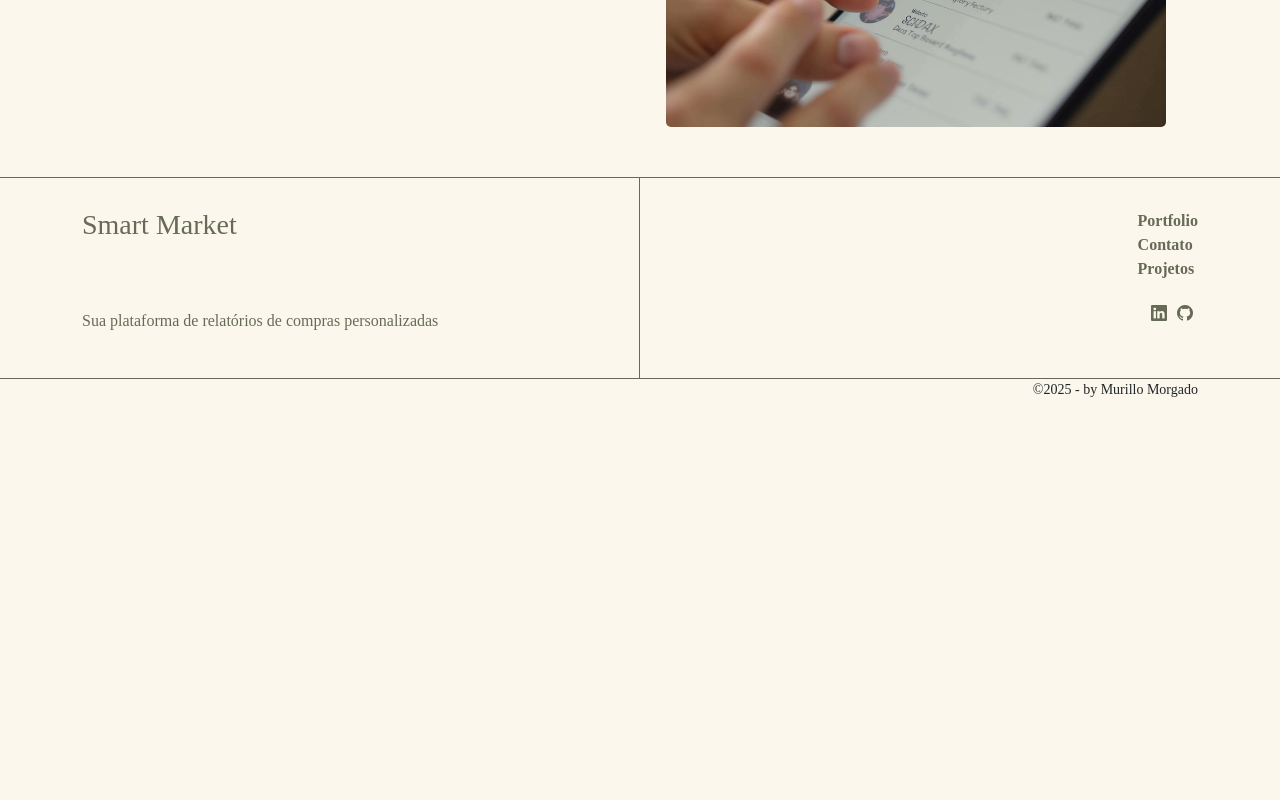
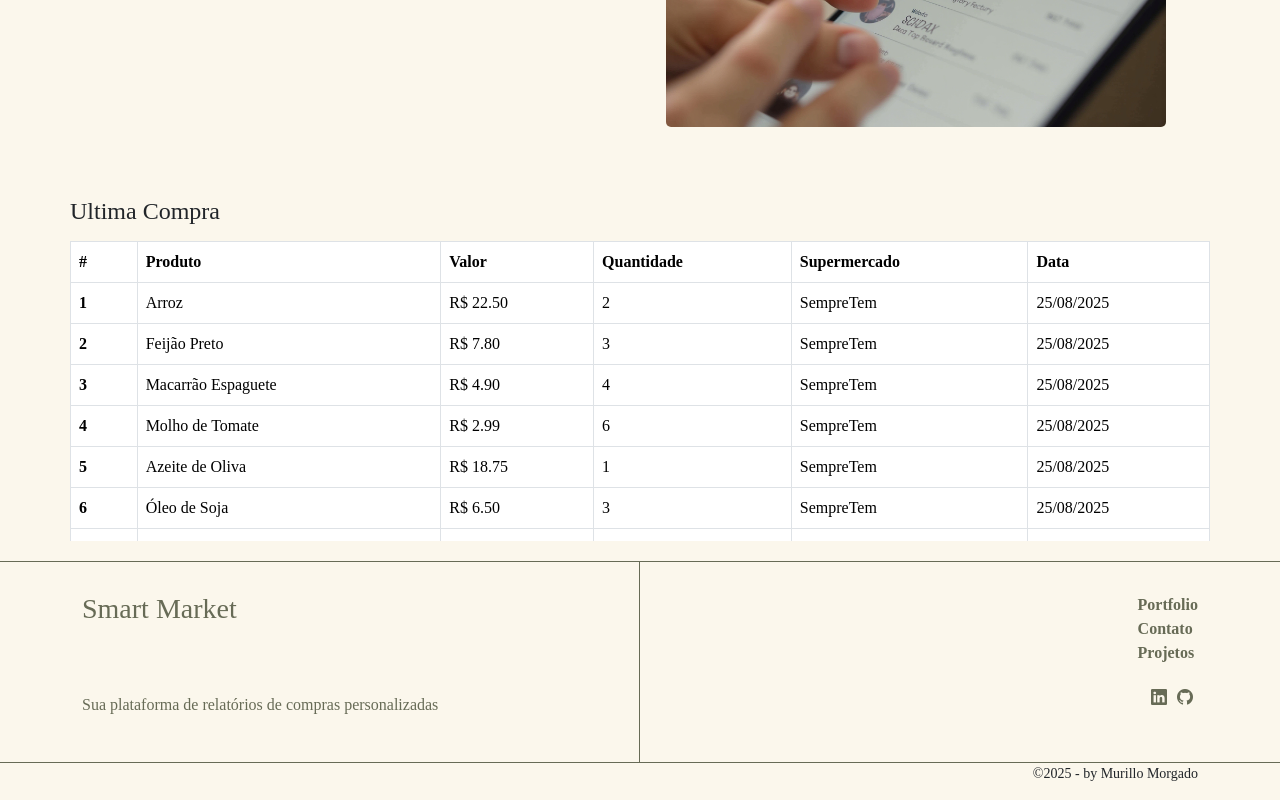
Before and after one commit to MurilloMorgado/smart-market-front, an Angular app: page /inicio in a window 1280 px wide. Shown: the part 1472-2272 px from the top of the page. Before the commit the page ends 1888 px from the top, so only its background shows below. Built offline with nearby package versions, Linux system fonts and the light colour scheme.

Commit message:
Implementando tabela com ultima compra

```diff
--- /dev/null
+++ b/public/data/ultima-compra.json
@@ -0,0 +1,47 @@
+[
+  {"produto": "Arroz", "valor": "R$ 22.50", "quantidade": "2", "supermercado": "SempreTem", "data": "25/08/2025"},
+  {"produto": "Feijão Preto", "valor": "R$ 7.80", "quantidade": "3", "supermercado": "SempreTem", "data": "25/08/2025"},
+  {"produto": "Macarrão Espaguete", "valor": "R$ 4.90", "quantidade": "4", "supermercado": "SempreTem", "data": "25/08/2025"},
+  {"produto": "Molho de Tomate", "valor": "R$ 2.99", "quantidade": "6", "supermercado": "SempreTem", "data": "25/08/2025"},
+  {"produto": "Azeite de Oliva", "valor": "R$ 18.75", "quantidade": "1", "supermercado": "SempreTem", "data": "25/08/2025"},
+  {"produto": "Óleo de Soja", "valor": "R$ 6.50", "quantidade": "3", "supermercado": "SempreTem", "data": "25/08/2025"},
+  {"produto": "Sal Refinado", "valor": "R$ 2.30", "quantidade": "2", "supermercado": "SempreTem", "data": "25/08/2025"},
+  {"produto": "Açúcar Cristal", "valor": "R$ 4.20", "quantidade": "5", "supermercado": "SempreTem", "data": "25/08/2025"},
+  {"produto": "Café em Pó", "valor": "R$ 9.40", "quantidade": "2", "supermercado": "SempreTem", "data": "25/08/2025"},
+  {"produto": "Leite Integral", "valor": "R$ 4.60", "quantidade": "6", "supermercado": "SempreTem", "data": "25/08/2025"},
+  {"produto": "Margarina", "valor": "R$ 5.10", "quantidade": "2", "supermercado": "SempreTem", "data": "25/08/2025"},
+  {"produto": "Requeijão Cremoso", "valor": "R$ 7.00", "quantidade": "3", "supermercado": "SempreTem", "data": "25/08/2025"},
+  {"produto": "Queijo Mussarela", "valor": "R$ 25.00", "quantidade": "1", "supermercado": "SempreTem", "data": "25/08/2025"},
+  {"produto": "Presunto Fatiado", "valor": "R$ 16.90", "quantidade": "1", "supermercado": "SempreTem", "data": "25/08/2025"},
+  {"produto": "Pão de Forma", "valor": "R$ 8.20", "quantidade": "2", "supermercado": "SempreTem", "data": "25/08/2025"},
+  {"produto": "Biscoito Recheado", "valor": "R$ 3.75", "quantidade": "5", "supermercado": "SempreTem", "data": "25/08/2025"},
+  {"produto": "Achocolatado em Pó", "valor": "R$ 7.45", "quantidade": "2", "supermercado": "SempreTem", "data": "25/08/2025"},
+  {"produto": "Cereal Matinal", "valor": "R$ 12.30", "quantidade": "1", "supermercado": "SempreTem", "data": "25/08/2025"},
+  {"produto": "Iogurte Natural", "valor": "R$ 3.90", "quantidade": "6", "supermercado": "SempreTem", "data": "25/08/2025"},
+  {"produto": "Frango Congelado", "valor": "R$ 18.99", "quantidade": "2", "supermercado": "SempreTem", "data": "25/08/2025"},
+  {"produto": "Carne Moída", "valor": "R$ 29.90", "quantidade": "1", "supermercado": "SempreTem", "data": "25/08/2025"},
+  {"produto": "Linguiça Toscana", "valor": "R$ 21.40", "quantidade": "1", "supermercado": "SempreTem", "data": "25/08/2025"},
+  {"produto": "Peito de Frango", "valor": "R$ 17.80", "quantidade": "2", "supermercado": "SempreTem", "data": "25/08/2025"},
+  {"produto": "Ovos Brancos", "valor": "R$ 10.50", "quantidade": "1 dúzia", "supermercado": "SempreTem", "data": "25/08/2025"},
+  {"produto": "Batata Inglesa", "valor": "R$ 4.30", "quantidade": "3kg", "supermercado": "SempreTem", "data": "25/08/2025"},
+  {"produto": "Tomate", "valor": "R$ 5.80", "quantidade": "2kg", "supermercado": "SempreTem", "data": "25/08/2025"},
+  {"produto": "Cebola", "valor": "R$ 3.60", "quantidade": "1kg", "supermercado": "SempreTem", "data": "25/08/2025"},
+  {"produto": "Alho", "valor": "R$ 6.40", "quantidade": "0.5kg", "supermercado": "SempreTem", "data": "25/08/2025"},
+  {"produto": "Cenoura", "valor": "R$ 3.90", "quantidade": "2kg", "supermercado": "SempreTem", "data": "25/08/2025"},
+  {"produto": "Maçã", "valor": "R$ 6.99", "quantidade": "1.5kg", "supermercado": "SempreTem", "data": "25/08/2025"},
+  {"produto": "Banana", "valor": "R$ 4.50", "quantidade": "2kg", "supermercado": "SempreTem", "data": "25/08/2025"},
+  {"produto": "Laranja", "valor": "R$ 3.99", "quantidade": "3kg", "supermercado": "SempreTem", "data": "25/08/2025"},
+  {"produto": "Detergente", "valor": "R$ 2.30", "quantidade": "4", "supermercado": "SempreTem", "data": "25/08/2025"},
+  {"produto": "Sabão em Pó", "valor": "R$ 12.60", "quantidade": "1kg", "supermercado": "SempreTem", "data": "25/08/2025"},
+  {"produto": "Amaciante", "valor": "R$ 10.40", "quantidade": "2L", "supermercado": "SempreTem", "data": "25/08/2025"},
+  {"produto": "Desinfetante", "valor": "R$ 6.20", "quantidade": "2L", "supermercado": "SempreTem", "data": "25/08/2025"},
+  {"produto": "Papel Higiênico", "valor": "R$ 14.99", "quantidade": "12 rolos", "supermercado": "SempreTem", "data": "25/08/2025"},
+  {"produto": "Escova de Dente", "valor": "R$ 3.80", "quantidade": "3", "supermercado": "SempreTem", "data": "25/08/2025"},
+  {"produto": "Creme Dental", "valor": "R$ 5.50", "quantidade": "2", "supermercado": "SempreTem", "data": "25/08/2025"},
+  {"produto": "Sabonete", "valor": "R$ 2.70", "quantidade": "5", "supermercado": "SempreTem", "data": "25/08/2025"},
+  {"produto": "Shampoo", "valor": "R$ 13.90", "quantidade": "1", "supermercado": "SempreTem", "data": "25/08/2025"},
+  {"produto": "Condicionador", "valor": "R$ 14.30", "quantidade": "1", "supermercado": "SempreTem", "data": "25/08/2025"},
+  {"produto": "Desodorante", "valor": "R$ 9.80", "quantidade": "2", "supermercado": "SempreTem", "data": "25/08/2025"},
+  {"produto": "Papel Toalha", "valor": "R$ 7.60", "quantidade": "2 rolos", "supermercado": "SempreTem", "data": "25/08/2025"},
+  {"produto": "Saco de Lixo", "valor": "R$ 11.50", "quantidade": "30 unidades", "supermercado": "SempreTem", "data": "25/08/2025"}
+]
--- /dev/null
+++ b/src/app/model/ultimaCompra.ts
@@ -0,0 +1,9 @@
+export class UltimaCompra {
+
+  produto!: string;
+  valor!: string;
+  quantidade!: string;
+  supermercado!: string;
+  data!: string;
+
+}
--- a/src/app/pages/home/home.component.ts
+++ b/src/app/pages/home/home.component.ts
@@ -5,6 +5,7 @@ import { ProdutoDestaque } from '../../model/produtoDestaque';
 import { firstValueFrom } from 'rxjs';
 import { HttpClient } from '@angular/common/http';
 import { CommonModule } from '@angular/common';
+import { UltimaCompra } from '../../model/ultimaCompra';
 
 @Component({
   selector: 'app-home',
@@ -17,11 +18,13 @@ export class Home implements OnInit {
 
 
   produtoDestaque: ProdutoDestaque[] = [];
+  ultimaCompra: UltimaCompra[] = [];
 
   constructor(private http: HttpClient) { }
 
   ngOnInit(): void {
     this.buscarProdutosEmDestaque();
+    this.ultimaCompraRealizada();
   }
 
   async buscarProdutosEmDestaque() {
@@ -35,4 +38,12 @@ export class Home implements OnInit {
     }
   }
 
+  async ultimaCompraRealizada() {
+    try {
+      this.ultimaCompra = await firstValueFrom(this.http.get<UltimaCompra[]>('data/ultima-compra.json'));
+    } catch (erro) {
+      console.error('Erro ao buscar ultima compra:', erro);
+    }
+  }
+
 }
--- a/src/app/pages/home/home.html
+++ b/src/app/pages/home/home.html
@@ -38,5 +38,42 @@
     </div>
 
   </section>
+
+  <section class="container section-four">
+
+    <div class="section-four-div-one">
+      <h3>Ultima Compra</h3>
+    </div>
+
+    <div class="section-four-div-two">
+
+      <div class="tabela-scroll">
+        <table class="table table-bordered table-hover">
+          <thead>
+            <tr>
+              <th scope="col">#</th>
+              <th scope="col">Produto</th>
+              <th scope="col">Valor</th>
+              <th scope="col">Quantidade</th>
+              <th scope="col">Supermercado</th>
+              <th scope="col">Data</th>
+            </tr>
+          </thead>
+          <tbody *ngFor="let produto of ultimaCompra; let i = index">
+            <tr>
+              <th scope="row">{{ i + 1}}</th>
+              <td>{{produto.produto}}</td>
+              <td>{{produto.valor}}</td>
+              <td>{{produto.quantidade}}</td>
+              <td>{{produto.supermercado}}</td>
+              <td>{{produto.data}}</td>
+            </tr>
+          </tbody>
+        </table>
+      </div>
+
+    </div>
+  </section>
+
 </main>
 <app-footer></app-footer>
--- a/src/app/pages/home/home.scss
+++ b/src/app/pages/home/home.scss
@@ -89,3 +89,27 @@
     }
   }
 }
+
+.section-four {
+  padding: 20px 0;
+
+  .section-four-div-one {
+    margin-bottom: 15px;
+
+    h3 {
+      font-size: 24px;
+    }
+  }
+
+  .section-four-div-two {
+    .tabela-scroll {
+      max-height: 300px; // altura máxima com scroll vertical
+      overflow-y: auto;
+      overflow-x: auto; // para scroll horizontal se a tabela for larga
+    }
+
+    table {
+      min-width: 600px; // evita quebra em colunas pequenas
+    }
+  }
+}
```
